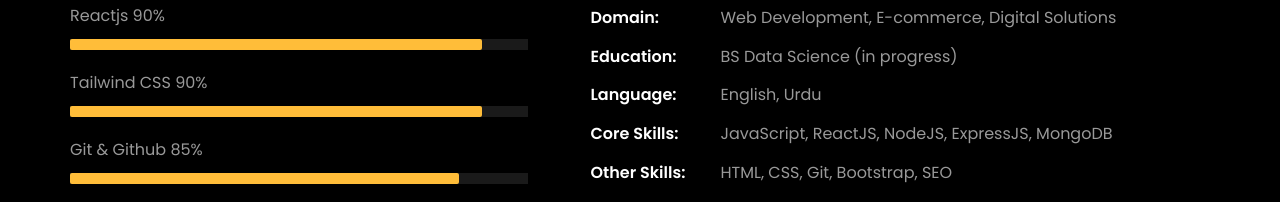
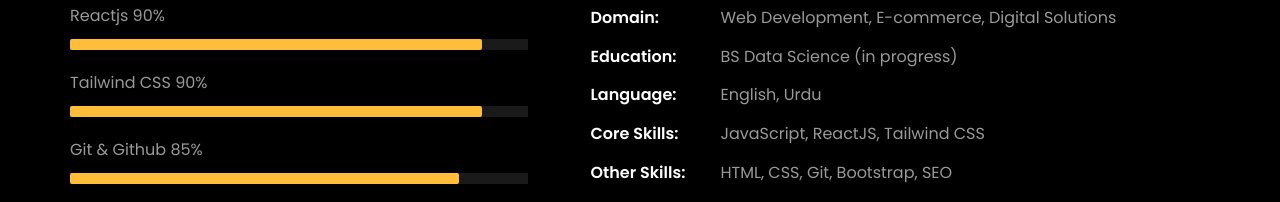
Before and after one commit to MuhammadSikandar3105/My-Personal-Portfolio, a plain HTML site: page index.html in a window 1280 px wide. Shown: the part 1180-1382 px from the top of the page. Drawn offline with Linux system fonts and the light colour scheme; animation ran at ten frames a second; files whose address does not match are found by name.

Commit message:
Update index.html
update experience

```diff
--- a/index.html
+++ b/index.html
@@ -311,7 +311,7 @@
 											progress)</span></li>
 									<li class="d-flex"><span>Language:</span> <span>English, Urdu
 										</span></li>
-									<li class="d-flex"><span>Core Skills:</span> <span>JavaScript, ReactJS, NodeJS, ExpressJS, MongoDB</span></li>
+									<li class="d-flex"><span>Core Skills:</span> <span>JavaScript, ReactJS, Tailwind CSS</span></li>
 									<li class="d-flex"><span>Other Skills:</span> <span>HTML, CSS, Git, Bootstrap, SEO</span></li>
 									<li class="d-flex"><span>Interest:</span> <span>Coding, Web Design, Learning New Technologies</span></li>
 
```
